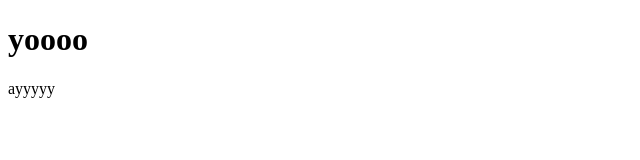
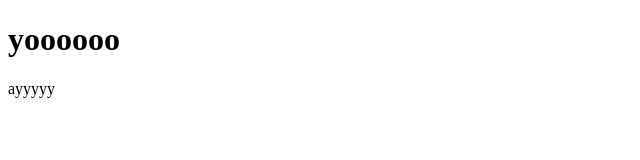
Before and after one commit to matthewafranke/git-test, a website: page index2.html in a window 1280 px wide. Shown: the full height of the page, 0-640 px from the left. Drawn offline with Linux system fonts and the light colour scheme.

```diff
--- a/index2.html
+++ b/index2.html
@@ -2,7 +2,7 @@
 <html>
 <body>
 
-    <h1> yoooo
+    <h1> yoooooo
     </h1>
     <p> ayyyyy </p>
 </body>
```
Also changed, not shown: package.json (added, +24 -0 lines), 2 other files.
